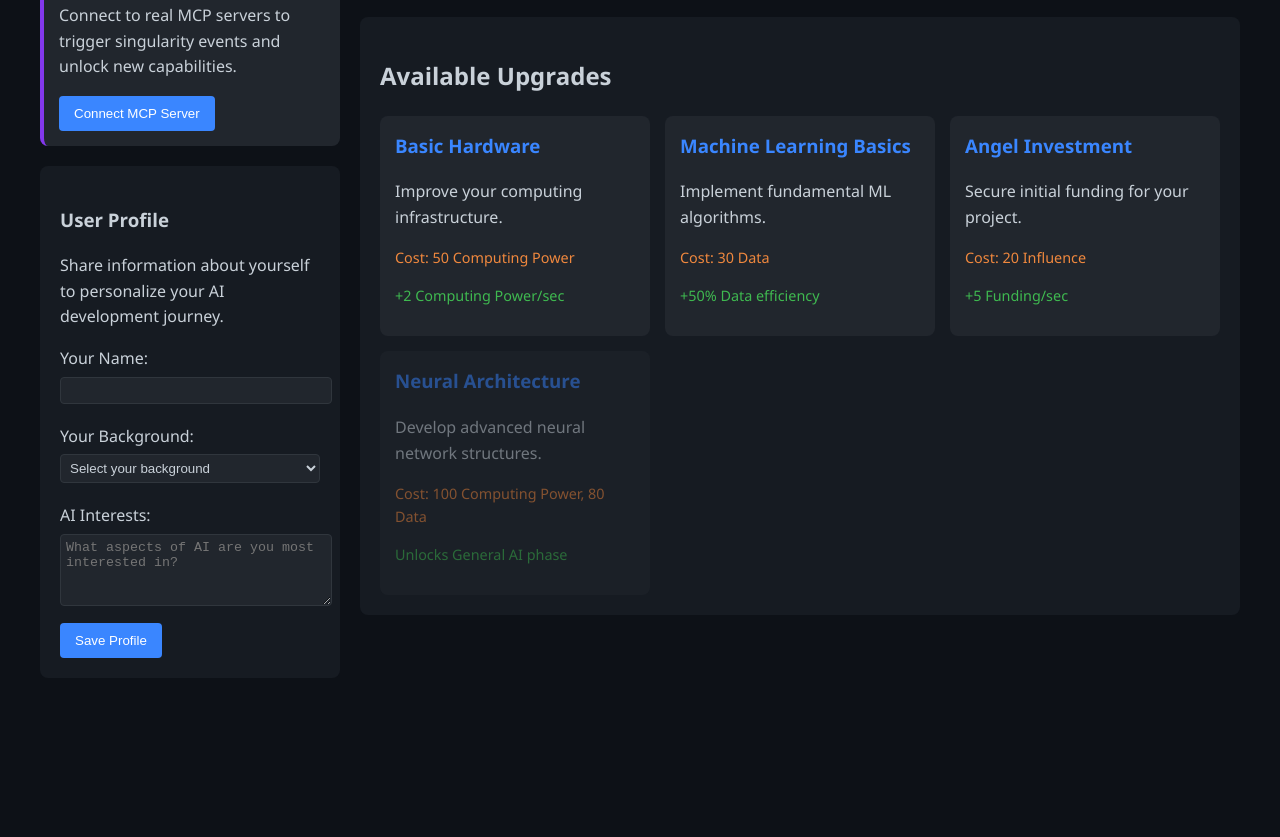
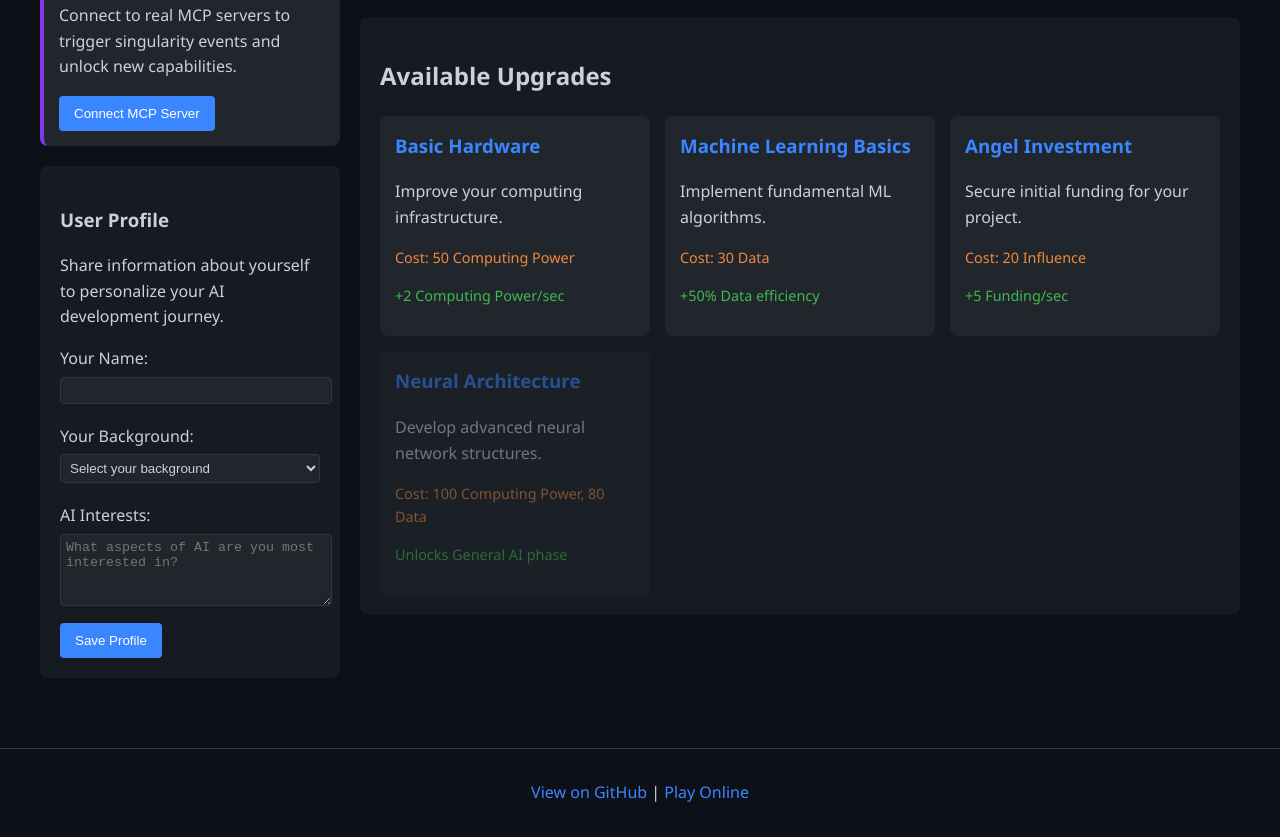
Before and after one commit to ddisisto/logoboros, a plain HTML site: page index.html in a window 1280 px wide. Shown: the part 1098-1935 px from the top of the page. Before the commit the page ends 1816 px from the top, so only its background shows below. Drawn offline with Linux system fonts and the light colour scheme.

Commit message:
Update README with GitHub Pages link and enhance index.html with meta tags and footer

```diff
--- a/index.html
+++ b/index.html
@@ -3,6 +3,14 @@
 <head>
     <meta charset="UTF-8">
     <meta name="viewport" content="width=device-width, initial-scale=1.0">
+    <meta name="description" content="AI Singularity - An incremental game about AI development, technological singularities, and recursive self-improvement.">
+
+    <!-- Open Graph / Social Media -->
+    <meta property="og:title" content="AI Singularity - An Incremental Game">
+    <meta property="og:description" content="Guide the evolution of AI systems through various stages of development, unlocking new capabilities and reaching singularity events.">
+    <meta property="og:type" content="website">
+    <meta property="og:url" content="https://ddisisto.github.io/logoboros/">
+
     <title>AI Singularity - An Incremental Game</title>
     <style>
         :root {
@@ -391,6 +399,19 @@
                 </div>
             </div>
         </div>
+    </div>
+
+    <!-- Footer with GitHub Link -->
+    <div style="text-align: center; margin-top: 30px; padding: 15px; border-top: 1px solid #30363d;">
+        <p>
+            <a href="https://github.com/ddisisto/logoboros" target="_blank" style="color: var(--primary); text-decoration: none;">
+                View on GitHub
+            </a>
+            |
+            <a href="https://ddisisto.github.io/logoboros/" style="color: var(--primary); text-decoration: none;">
+                Play Online
+            </a>
+        </p>
     </div>
 
     <!-- Log Display -->
```
Also changed, not shown: 1 other file.
